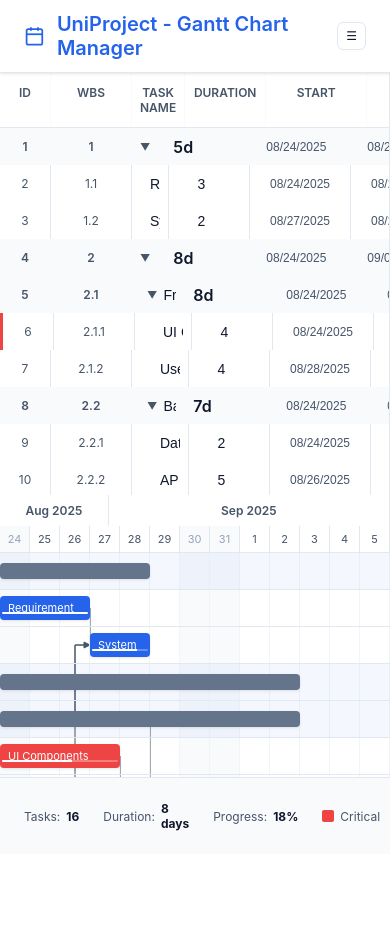
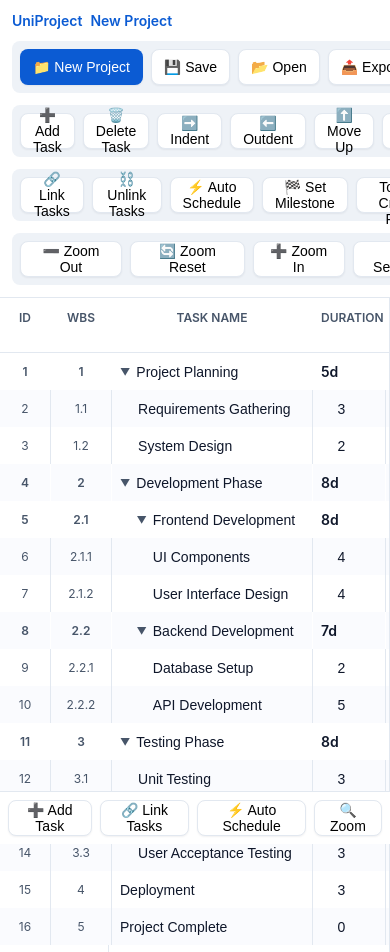
Before and after one commit to sulaimanalsheibani1-lgtm/gantt-chart-app, a website: page index.html in a window 390 px wide. Shown: the top 952 px of the page. Before the commit the page ends 854 px from the top, so only its background shows below. Drawn offline with Linux system fonts and the light colour scheme.

Commit message:
chore: standardize design tokens

```diff
--- a/app.js
+++ b/app.js
@@ -14,9 +14,10 @@ let project = {
 
 let selectedTaskId = null;
 let zoomLevel = 30; // pixels per day
-let showCriticalPath = true;
+let showCriticalPath = false;
 let draggedTask = null;
 let taskInfoTaskId = null;
+let linkSourceId = null;
 
 // History stacks for undo/redo
 let undoStack = [];
@@ -149,17 +150,6 @@ function setupEventListeners() {
         }
     });
 
-    const menuToggle = document.getElementById('menuToggle');
-    if (menuToggle) {
-        const toolbar = document.querySelector('.toolbar');
-        const headerActions = document.querySelector('.header-actions');
-        menuToggle.addEventListener('click', () => {
-            toolbar.classList.toggle('open');
-            if (headerActions) {
-                headerActions.classList.toggle('open');
-            }
-        });
-    }
 }
 
 function createSampleProject() {
@@ -620,6 +610,21 @@ function renderTaskList() {
         }
         row.appendChild(predCell);
 
+        // Progress Cell
+        const progCell = document.createElement('div');
+        progCell.className = 'task-progress';
+        if (!task.isSummary) {
+            const progInput = document.createElement('input');
+            progInput.type = 'number';
+            progInput.min = 0;
+            progInput.max = 100;
+            progInput.value = task.progress || 0;
+            progInput.onchange = (e) => updateTaskField(task.id, 'progress', parseInt(e.target.value) || 0);
+            progInput.onclick = (e) => e.stopPropagation();
+            progCell.appendChild(progInput);
+        }
+        row.appendChild(progCell);
+
         taskList.appendChild(row);
     });
 }
@@ -850,7 +855,7 @@ function renderGanttLinks() {
                     // Add arrow
                     const arrow = document.createElementNS('http://www.w3.org/2000/svg', 'polygon');
                     arrow.setAttribute('points', `${x2},${y2} ${x2-6},${y2-3} ${x2-6},${y2+3}`);
-                    arrow.setAttribute('fill', (task.isCritical && pred.isCritical && showCriticalPath) ? 'var(--critical-path)' : 'var(--text-secondary)');
+                    arrow.setAttribute('fill', (task.isCritical && pred.isCritical && showCriticalPath) ? 'var(--critical-path)' : 'var(--text-sub)');
                     g.appendChild(arrow);
 
                     svg.appendChild(g);
@@ -1296,7 +1301,6 @@ function updateWBS() {
 function zoomIn() {
     if (zoomLevel < 60) {
         zoomLevel += 5;
-        document.querySelector('.zoom-slider').value = zoomLevel;
         renderGanttChart();
     }
 }
@@ -1304,13 +1308,12 @@ function zoomIn() {
 function zoomOut() {
     if (zoomLevel > 15) {
         zoomLevel -= 5;
-        document.querySelector('.zoom-slider').value = zoomLevel;
         renderGanttChart();
     }
 }
 
-function setZoom(value) {
-    zoomLevel = parseInt(value);
+function zoomReset() {
+    zoomLevel = 30;
     renderGanttChart();
 }
 
@@ -1335,6 +1338,54 @@ function autoSchedule() {
     calculateSchedule();
     renderProject();
     showMessage('Schedule optimized successfully', 'success');
+}
+
+// Link two tasks as predecessor-successor
+function linkTasks() {
+    if (!selectedTaskId) return;
+    if (linkSourceId === null) {
+        linkSourceId = selectedTaskId;
+        showMessage('Select the successor task to complete the link', 'info');
+        return;
+    }
+    if (selectedTaskId === linkSourceId) {
+        linkSourceId = null;
+        return;
+    }
+    const successor = project.tasks.find(t => t.id === selectedTaskId);
+    if (successor) {
+        const pred = successor.predecessor ? successor.predecessor.split(',') : [];
+        if (!pred.includes(String(linkSourceId))) {
+            pred.push(String(linkSourceId));
+            successor.predecessor = pred.join(',');
+            calculateSchedule();
+            renderProject();
+        }
+    }
+    linkSourceId = null;
+}
+
+// Remove all predecessors from selected task
+function unlinkTasks() {
+    if (!selectedTaskId) return;
+    const task = project.tasks.find(t => t.id === selectedTaskId);
+    if (task) {
+        task.predecessor = '';
+        calculateSchedule();
+        renderProject();
+    }
+}
+
+// Set current task as milestone (duration 0)
+function setMilestone() {
+    if (!selectedTaskId) return;
+    saveState();
+    const task = project.tasks.find(t => t.id === selectedTaskId);
+    if (task) {
+        task.duration = 0;
+        calculateSchedule();
+        renderProject();
+    }
 }
 
 // Modal functions
@@ -1754,7 +1805,7 @@ function showMessage(message, type = 'info') {
         top: 20px;
         right: 20px;
         padding: 12px 20px;
-        background: ${type === 'success' ? 'var(--success-color)' : 'var(--primary-color)'};
+        background: ${type === 'success' ? 'var(--ok)' : 'var(--primary)'};
         color: white;
         border-radius: 6px;
         box-shadow: var(--shadow-lg);
--- a/index.html
+++ b/index.html
@@ -8,60 +8,43 @@
     <meta http-equiv="Expires" content="0">
     <title>UniProject - Professional Gantt Chart Manager</title>
 
-    <link rel="stylesheet" href="styles.css?v=1">
+    <link rel="stylesheet" href="styles.css?v=2">
 </head>
 <body>
-    <!-- Header -->
-    <div class="header">
-        <div class="logo">
-            <svg viewBox="0 0 24 24" fill="none" stroke="currentColor" stroke-width="2">
-                <rect x="3" y="4" width="18" height="18" rx="2" ry="2"></rect>
-                <line x1="16" y1="2" x2="16" y2="6"></line>
-                <line x1="8" y1="2" x2="8" y2="6"></line>
-                <line x1="3" y1="10" x2="21" y2="10"></line>
-            </svg>
-            <span id="projectTitle">UniProject - Gantt Chart Manager</span>
+    <!-- Top Bar -->
+    <div class="toolbar" role="toolbar">
+        <div class="toolbar-left">
+            <span class="app-name">UniProject</span>
+            <span class="project-name" id="projectTitle">New Project</span>
         </div>
-        <button class="btn menu-toggle" id="menuToggle">☰</button>
-        <div class="header-actions">
-            <button class="btn" onclick="saveProject()">💾 Save</button>
-            <button class="btn" onclick="loadProject()">📂 Open</button>
-            <button class="btn" onclick="exportProject()">📤 Export</button>
-            <button class="btn btn-primary" onclick="showNewProjectModal()">➕ New Project</button>
-        </div>
-    </div>
-
-    <!-- Toolbar -->
-    <div class="toolbar">
-        <div class="toolbar-group">
-            <button class="btn btn-icon" onclick="undo()" title="Undo (Ctrl+Z)">↩️</button>
-            <button class="btn btn-icon" onclick="redo()" title="Redo (Ctrl+Y)">↪️</button>
-        </div>
-        <div class="toolbar-group">
-            <button class="btn btn-icon" onclick="addTask()" title="Add Task">➕</button>
-            <button class="btn btn-icon" onclick="deleteTask()" title="Delete Task">🗑️</button>
-            <button class="btn btn-icon" onclick="duplicateTask()" title="Duplicate Task">📋</button>
-        </div>
-        <div class="toolbar-group">
-            <button class="btn btn-icon" onclick="indentTask()" title="Indent">→</button>
-            <button class="btn btn-icon" onclick="outdentTask()" title="Outdent">←</button>
-        </div>
-        <div class="toolbar-group">
-            <button class="btn btn-icon" onclick="moveTaskUp()" title="Move Up">⬆️</button>
-            <button class="btn btn-icon" onclick="moveTaskDown()" title="Move Down">⬇️</button>
-        </div>
-        <div class="toolbar-group">
-            <button class="btn" onclick="addMilestone()">🏁 Milestone</button>
-            <button class="btn" onclick="toggleCriticalPath()">🔴 Critical Path</button>
-        </div>
-        <div class="toolbar-group zoom-controls">
-            <button class="btn btn-icon" onclick="zoomOut()" title="Zoom Out">🔍-</button>
-            <input type="range" class="zoom-slider" min="15" max="60" value="30" oninput="setZoom(this.value)">
-            <button class="btn btn-icon" onclick="zoomIn()" title="Zoom In">🔍+</button>
-        </div>
-        <div class="toolbar-group">
-            <button class="btn" onclick="autoSchedule()">⚡ Auto Schedule</button>
-            <button class="btn" onclick="showProjectSettings()">⚙️ Settings</button>
+        <div class="toolbar-right">
+            <div class="group" aria-label="Primary actions">
+                <button class="btn btn--primary" onclick="showNewProjectModal()" aria-label="New Project" title="New Project">📁 New Project</button>
+                <button class="btn" onclick="saveProject()" aria-label="Save" title="Save">💾 Save</button>
+                <button class="btn" onclick="loadProject()" aria-label="Open" title="Open">📂 Open</button>
+                <button class="btn" onclick="exportProject()" aria-label="Export" title="Export">📤 Export</button>
+            </div>
+            <div class="group" aria-label="Task group">
+                <button class="btn" onclick="addTask()" aria-label="Add Task" title="Insert a task under the selected row">➕ Add Task</button>
+                <button class="btn" onclick="deleteTask()" aria-label="Delete Task" title="Delete task">🗑️ Delete Task</button>
+                <button class="btn" onclick="indentTask()" aria-label="Indent" title="Indent">➡️ Indent</button>
+                <button class="btn" onclick="outdentTask()" aria-label="Outdent" title="Outdent">⬅️ Outdent</button>
+                <button class="btn" onclick="moveTaskUp()" aria-label="Move Up" title="Move up">⬆️ Move Up</button>
+                <button class="btn" onclick="moveTaskDown()" aria-label="Move Down" title="Move down">⬇️ Move Down</button>
+            </div>
+            <div class="group" aria-label="Schedule group">
+                <button class="btn" onclick="linkTasks()" aria-label="Link Tasks" title="Create a finish-to-start link">🔗 Link Tasks</button>
+                <button class="btn" onclick="unlinkTasks()" aria-label="Unlink Tasks" title="Remove dependency link">⛓️ Unlink Tasks</button>
+                <button class="btn" onclick="autoSchedule()" aria-label="Auto Schedule" title="Re-calculate dates from predecessors">⚡ Auto Schedule</button>
+                <button class="btn" onclick="setMilestone()" aria-label="Set Milestone" title="Change duration to 0 days">🏁 Set Milestone</button>
+                <button class="btn" onclick="toggleCriticalPath()" aria-label="Toggle Critical Path" title="Highlight tasks with zero slack">📊 Toggle Critical Path</button>
+            </div>
+            <div class="group" aria-label="View group">
+                <button class="btn" onclick="zoomOut()" aria-label="Zoom Out" title="Zoom out">➖ Zoom Out</button>
+                <button class="btn" onclick="zoomReset()" aria-label="Zoom Reset" title="Reset zoom">🔄 Zoom Reset</button>
+                <button class="btn" onclick="zoomIn()" aria-label="Zoom In" title="Zoom in">➕ Zoom In</button>
+                <button class="btn" onclick="showProjectSettings()" aria-label="Settings" title="Settings">⚙️ Settings</button>
+            </div>
         </div>
     </div>
 
@@ -77,6 +60,7 @@
                 <div>Start</div>
                 <div>Finish</div>
                 <div>Predecessors</div>
+                <div>% Complete</div>
             </div>
             <div class="task-list" id="taskList"></div>
         </div>
@@ -155,7 +139,7 @@
             </div>
             <div class="modal-footer">
                 <button class="btn" onclick="closeModal('newProjectModal')">Cancel</button>
-                <button class="btn btn-primary" onclick="createProject()">Create Project</button>
+                <button class="btn btn--primary" onclick="createProject()">Create Project</button>
             </div>
         </div>
     </div>
@@ -192,7 +176,7 @@
             </div>
             <div class="modal-footer">
                 <button class="btn" onclick="closeModal('projectSettingsModal')">Cancel</button>
-                <button class="btn btn-primary" onclick="saveProjectSettings()">Save Settings</button>
+                <button class="btn btn--primary" onclick="saveProjectSettings()">Save Settings</button>
             </div>
         </div>
     </div>
@@ -244,7 +228,7 @@
             </div>
             <div class="modal-footer">
                 <button class="btn" onclick="closeModal('taskInfoModal')">Cancel</button>
-                <button class="btn btn-primary" onclick="saveTaskInfo()">Save</button>
+                <button class="btn btn--primary" onclick="saveTaskInfo()">Save</button>
             </div>
         </div>
     </div>
@@ -261,7 +245,15 @@
         <div class="context-menu-item" onclick="moveTaskDown()">Move Down</div>
     </div>
 
+    <!-- Mobile Bottom Bar -->
+    <div class="bottom-bar">
+        <button class="btn" onclick="addTask()" aria-label="Add Task" title="Insert a task under the selected row">➕ Add Task</button>
+        <button class="btn" onclick="linkTasks()" aria-label="Link Tasks" title="Create a finish-to-start link">🔗 Link Tasks</button>
+        <button class="btn" onclick="autoSchedule()" aria-label="Auto Schedule" title="Re-calculate dates from predecessors">⚡ Auto Schedule</button>
+        <button class="btn" onclick="zoomIn()" aria-label="Zoom" title="Zoom">🔍 Zoom</button>
+    </div>
 
-    <script src="app.js?v=1"></script>
+
+    <script src="app.js?v=2"></script>
 </body>
 </html>
--- a/styles.css
+++ b/styles.css
@@ -1,132 +1,48 @@
-:root {
-    --primary-color: #2563eb;
-    --primary-hover: #1d4ed8;
-    --secondary-color: #64748b;
-    --success-color: #059669;
-    --warning-color: #d97706;
-    --danger-color: #dc2626;
-    --critical-path: #ef4444;
-    --background: #ffffff;
-    --surface: #f8fafc;
-    --border: #e2e8f0;
-    --text-primary: #0f172a;
-    --text-secondary: #475569;
-    --text-muted: #94a3b8;
-    --hover-bg: #f1f5f9;
-    --shadow: 0 1px 3px 0 rgba(0, 0, 0, 0.1);
-    --shadow-lg: 0 10px 15px -3px rgba(0, 0, 0, 0.1);
+/* Design tokens */
+:root{
+  --font:'inter', system-ui, -apple-system, 'segoe ui', roboto, sans-serif;
+  --fs-xs:12px; --fs-sm:13px; --fs-md:14px; --fs-lg:16px;
+  --sp-1:4px; --sp-2:8px; --sp-3:12px; --sp-4:16px; --sp-5:24px;
+  --radius:8px; --row:40px;
+
+  --bg:#f7f9fc; --surface:#ffffff; --muted:#eef2f7;
+  --text:#0f172a; --text-sub:#475569;
+  --primary:#0b5bd3; --primary-ink:#0b3d8a;
+  --danger:#e11d48; --warn:#f59e0b; --ok:#10b981;
+  --border:#e2e8f0; --shadow:0 1px 2px rgba(16,24,40,.06);
+  --critical-path: var(--danger);
 }
 
-* {
-    margin: 0;
-    padding: 0;
-    box-sizing: border-box;
+*{margin:0;padding:0;box-sizing:border-box;}
+body{font-family:var(--font);font-size:var(--fs-md);color:var(--text);background:var(--bg);overflow:hidden;}
+
+/* Toolbar */
+.toolbar{display:flex;gap:var(--sp-3);align-items:center;padding:var(--sp-3);background:var(--surface);border-bottom:1px solid var(--border);flex-wrap:wrap;}
+.toolbar-left{display:flex;gap:var(--sp-2);align-items:center;font-weight:600;color:var(--primary);}
+.toolbar-right{display:flex;gap:var(--sp-3);flex-wrap:wrap;margin-left:auto;}
+.group{display:flex;gap:var(--sp-2);padding:var(--sp-2);background:var(--muted);border-radius:var(--radius);}
+.btn{height:36px;padding:0 var(--sp-3);border:1px solid var(--border);border-radius:var(--radius);background:var(--surface);box-shadow:var(--shadow);display:inline-flex;align-items:center;gap:var(--sp-2);cursor:pointer;font-size:var(--fs-md);}
+.btn:hover{background:var(--muted);}
+.btn--primary{background:var(--primary);color:#fff;border-color:transparent;}
+
+/* Mobile bottom action bar hidden by default */
+.bottom-bar{display:none;}
+
+/* Layout */
+.main-container{display:grid;grid-template-columns:minmax(320px,0.4fr) 5px 1fr;gap:0;height:calc(100vh - 120px);}
+
+@media (max-width:768px){
+  .toolbar{flex-wrap:wrap;}
+  .main-container{display:block;height:auto;}
+  .bottom-bar{position:fixed;left:0;right:0;bottom:0;background:var(--surface);border-top:1px solid var(--border);display:flex;gap:var(--sp-2);padding:var(--sp-2);justify-content:space-around;}
 }
 
-body {
-    font-family: -apple-system, BlinkMacSystemFont, 'Segoe UI', Roboto, sans-serif;
-    background-color: var(--background);
-    color: var(--text-primary);
-    overflow: hidden;
-}
-
-.header {
-    display: flex;
-    justify-content: space-between;
-    align-items: center;
-    padding: 12px 24px;
-    background: var(--background);
-    border-bottom: 1px solid var(--border);
-    box-shadow: var(--shadow);
-    z-index: 100;
-    position: relative;
-}
-
-.logo {
-    display: flex;
-    align-items: center;
-    gap: 12px;
-    font-size: 20px;
-    font-weight: 600;
-    color: var(--primary-color);
-}
-
-.logo svg {
-    width: 24px;
-    height: 24px;
-}
-
-.header-actions {
-    display: flex;
-    gap: 12px;
-}
-
-.toolbar {
-    display: flex;
-    align-items: center;
-    gap: 16px;
-    padding: 12px 24px;
-    background: var(--surface);
-    border-bottom: 1px solid var(--border);
-    flex-wrap: wrap;
-}
-
-.toolbar-group {
-    display: flex;
-    gap: 8px;
-    align-items: center;
-}
-
-.btn {
-    padding: 8px 16px;
-    border: 1px solid var(--border);
-    background: var(--background);
-    color: var(--text-primary);
-    border-radius: 6px;
-    cursor: pointer;
-    font-size: 14px;
-    font-weight: 500;
-    transition: all 0.2s;
-    display: inline-flex;
-    align-items: center;
-    gap: 6px;
-}
-
-.btn:hover {
-    background: var(--hover-bg);
-    border-color: var(--primary-color);
-}
-
-.btn-primary {
-    background: var(--primary-color);
-    color: white;
-    border-color: var(--primary-color);
-}
-
-.btn-primary:hover {
-    background: var(--primary-hover);
-}
-
-.btn-icon {
-    padding: 8px;
-    min-width: 36px;
-    justify-content: center;
-}
-
-.menu-toggle {
-    display: none;
-}
-
-.main-container {
-    display: flex;
-    height: calc(100vh - 140px);
-    overflow: hidden;
-}
+/* Table styles */
+.table thead th{position:sticky;top:0;background:var(--surface);z-index:2;}
+.table tr:nth-child(even){background:#fafbfe;}
 
 .task-panel {
-    width: 600px;
-    min-width: 500px;
-    background: var(--background);
+    background: var(--surface);
     border-right: 1px solid var(--border);
     display: flex;
     flex-direction: column;
@@ -135,40 +51,38 @@ body {
 
 .task-header {
     display: grid;
-    grid-template-columns: 50px 80px 1fr 80px 100px 100px 100px;
-    gap: 1px;
+    grid-template-columns:50px 60px minmax(200px,1fr) 72px 128px 128px 120px 80px;
+    gap:1px;
     background: var(--surface);
-    border-bottom: 1px solid var(--border);
-    font-weight: 600;
-    font-size: 12px;
-    text-transform: uppercase;
-    color: var(--text-secondary);
-    position: sticky;
-    top: 0;
-    z-index: 5;
+    border-bottom:1px solid var(--border);
+    font-weight:600;
+    font-size:var(--fs-xs);
+    text-transform:uppercase;
+    color:var(--text-sub);
+    position:sticky;
+    top:0;
+    z-index:5;
 }
 
 .task-header > div {
-    padding: 12px 8px;
-    background: var(--background);
-    text-align: center;
+    padding:var(--sp-3) var(--sp-2);
+    background:var(--surface);
+    text-align:center;
 }
 
-.task-list {
-    flex: 1;
-}
+.task-list {flex:1;}
 
 .task-row {
-    display: grid;
-    grid-template-columns: 50px 80px 1fr 80px 100px 100px 100px;
-    gap: 1px;
-    background: var(--border);
-    cursor: pointer;
-    transition: background-color 0.2s;
+    display:grid;
+    grid-template-columns:50px 60px minmax(200px,1fr) 72px 128px 128px 120px 80px;
+    gap:1px;
+    background:var(--border);
+    cursor:pointer;
+    transition:background-color .2s;
 }
 
 .task-row:hover {
-    background: var(--hover-bg);
+    background: var(--muted);
 }
 
 .task-row.selected {
@@ -182,7 +96,7 @@ body {
 
 .task-row > div {
     padding: 8px;
-    background: var(--background);
+    background: var(--surface);
     display: flex;
     align-items: center;
     min-height: 37px;
@@ -196,11 +110,15 @@ body {
     background: var(--surface);
 }
 
-.task-id, .task-wbs {
-    justify-content: center;
-    font-size: 12px;
-    color: var(--text-secondary);
+.task-row:nth-child(even) > div {
+    background:#fafbfe;
 }
+
+
+.task-id, .task-wbs {justify-content:center;font-size:var(--fs-xs);color:var(--text-sub);}
+.task-name{text-align:left;overflow:hidden;white-space:nowrap;text-overflow:ellipsis;}
+.task-duration, .task-progress{text-align:right;}
+.task-start, .task-finish{text-align:center;}
 
 .task-name {
     position: relative;
@@ -215,7 +133,7 @@ body {
     cursor: pointer;
     margin-right: 6px;
     font-size: 10px;
-    color: var(--text-secondary);
+    color: var(--text-sub);
     transition: transform 0.2s;
 }
 
@@ -241,7 +159,7 @@ body {
     background: transparent;
     width: 100%;
     font-size: 12px;
-    color: var(--text-secondary);
+    color: var(--text-sub);
     text-align: center;
     outline: none;
 }
@@ -268,24 +186,24 @@ body {
     padding: 8px;
     font-weight: 600;
     font-size: 12px;
-    color: var(--text-secondary);
+    color: var(--text-sub);
     text-align: center;
-    background: var(--background);
+    background: var(--surface);
 }
 
 .day-cell {
     border-right: 1px solid var(--border);
     padding: 6px 4px;
     font-size: 11px;
-    color: var(--text-secondary);
+    color: var(--text-sub);
     text-align: center;
-    background: var(--background);
+    background: var(--surface);
     min-width: 30px;
 }
 
 .day-cell.weekend {
-    background: var(--surface);
-    color: var(--text-muted);
+    background: var(--muted);
+    color: var(--text-sub);
 }
 
 .gantt-body {
@@ -345,11 +263,11 @@ body {
 
 .gantt-bar:hover {
     transform: translateY(-1px);
-    box-shadow: var(--shadow-lg);
+    box-shadow: var(--shadow);
 }
 
 .gantt-bar.normal {
-    background: var(--primary-color);
+    background: var(--primary);
 }
 
 .gantt-bar.critical {
@@ -357,7 +275,7 @@ body {
 }
 
 .gantt-bar.summary {
-    background: var(--secondary-color);
+    background: var(--primary-ink);
     height: 16px;
     top: 10px;
 }
@@ -367,13 +285,13 @@ body {
     height: 16px;
     top: 10px;
     transform: rotate(45deg);
-    background: var(--warning-color);
+    background: var(--warn);
     border-radius: 2px;
     padding: 0;
 }
 
 .gantt-link {
-    stroke: var(--text-secondary);
+    stroke: var(--text-sub);
     stroke-width: 1;
     fill: none;
 }
@@ -402,11 +320,11 @@ body {
     display: flex;
     align-items: center;
     gap: 6px;
-    color: var(--text-secondary);
+    color: var(--text-sub);
 }
 
 .status-item strong {
-    color: var(--text-primary);
+    color: var(--text);
 }
 
 .status-indicator {
@@ -420,7 +338,7 @@ body {
 }
 
 .status-indicator.normal {
-    background: var(--primary-color);
+    background: var(--primary);
 }
 
 .modal {
@@ -441,9 +359,9 @@ body {
 }
 
 .modal-content {
-    background: var(--background);
+    background: var(--surface);
     border-radius: 8px;
-    box-shadow: var(--shadow-lg);
+    box-shadow: var(--shadow);
     width: 90%;
     max-width: 500px;
     max-height: 80vh;
@@ -469,7 +387,7 @@ body {
     display: block;
     margin-bottom: 6px;
     font-weight: 500;
-    color: var(--text-primary);
+    color: var(--text);
 }
 
 .form-group input, .form-group textarea, .form-group select {
@@ -483,7 +401,7 @@ body {
 
 .form-group input:focus, .form-group textarea:focus, .form-group select:focus {
     outline: none;
-    border-color: var(--primary-color);
+    border-color: var(--primary);
     box-shadow: 0 0 0 3px rgba(37, 99, 235, 0.1);
 }
 
@@ -512,13 +430,13 @@ body {
     border: none;
     cursor: pointer;
     font-size: 14px;
-    color: var(--text-secondary);
+    color: var(--text-sub);
     border-bottom: 2px solid transparent;
 }
 
 .tab-button.active {
-    color: var(--primary-color);
-    border-color: var(--primary-color);
+    color: var(--primary);
+    border-color: var(--primary);
     font-weight: 500;
 }
 
@@ -540,13 +458,13 @@ body {
 
 .progress-fill {
     height: 100%;
-    background: var(--success-color);
+    background: var(--ok);
     transition: width 0.3s;
 }
 
 .task-progress {
     font-size: 11px;
-    color: var(--text-muted);
+    color: var(--text-sub);
     text-align: center;
 }
 
@@ -562,10 +480,10 @@ body {
 
 .context-menu {
     position: fixed;
-    background: var(--background);
+    background: var(--surface);
     border: 1px solid var(--border);
     border-radius: 6px;
-    box-shadow: var(--shadow-lg);
+    box-shadow: var(--shadow);
     padding: 4px 0;
     z-index: 1001;
     display: none;
@@ -579,7 +497,7 @@ body {
 }
 
 .context-menu-item:hover {
-    background: var(--hover-bg);
+    background: var(--muted);
 }
 
 .context-menu-separator {
@@ -589,13 +507,13 @@ body {
 }
 
 .error-message {
-    color: var(--danger-color);
+    color: var(--danger);
     font-size: 12px;
     margin-top: 4px;
 }
 
 .success-message {
-    color: var(--success-color);
+    color: var(--ok);
     font-size: 12px;
     margin-top: 4px;
 }
@@ -616,7 +534,7 @@ body {
 }
 
 ::-webkit-scrollbar-thumb:hover {
-    background: var(--text-muted);
+    background: var(--text-sub);
 }
 
 .resizer {
@@ -627,53 +545,5 @@ body {
 }
 
 .resizer:hover {
-    background: var(--primary-color);
+    background: var(--primary);
 }
-
-@media (max-width: 768px) {
-    .main-container {
-        flex-direction: column;
-    }
-
-    .task-panel,
-    .gantt-panel {
-        width: 100%;
-        min-width: unset;
-        height: 50vh;
-    }
-
-    .toolbar {
-        display: none;
-        flex-direction: column;
-        width: 100%;
-        gap: 8px;
-    }
-
-    .toolbar.open {
-        display: flex;
-    }
-
-    .header-actions {
-        display: none;
-        flex-wrap: wrap;
-        gap: 8px;
-    }
-
-    .header-actions.open {
-        display: flex;
-    }
-
-    .btn {
-        padding: 6px 8px;
-        font-size: 12px;
-    }
-
-    .btn-icon {
-        min-width: 32px;
-        padding: 6px;
-    }
-
-    .menu-toggle {
-        display: inline-flex;
-    }
-}
```
